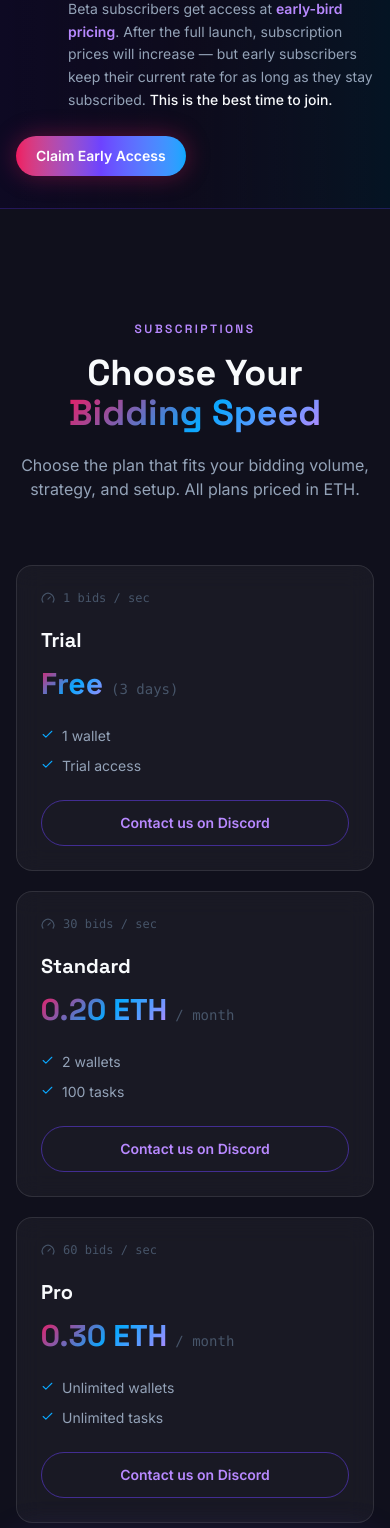
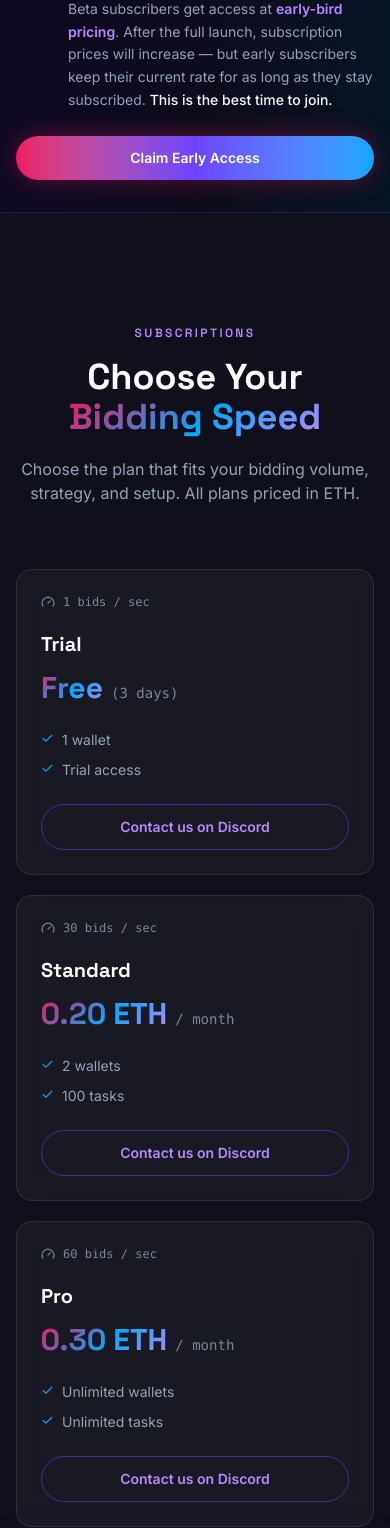
Before and after one commit to ayenisholah/bidshub, a Next.js app: page / in a window 390 px wide. Shown: the part 3200-4728 px from the top of the page. Built offline with nearby package versions, Linux system fonts and the light colour scheme.

Commit message:
Fix mobile CTA and pricing text contrast

```diff
--- a/src/components/sections/BetaNotice.tsx
+++ b/src/components/sections/BetaNotice.tsx
@@ -36,7 +36,10 @@ export function BetaNotice() {
               </p>
             </div>
           </div>
-          <DiscordButton variant="primary" className="shrink-0 text-sm px-5 py-2.5">
+          <DiscordButton
+            variant="primary"
+            className="w-full sm:w-auto md:shrink-0 text-sm px-5 py-3 sm:py-2.5"
+          >
             Claim Early Access
           </DiscordButton>
         </div>
--- a/src/components/sections/Pricing.tsx
+++ b/src/components/sections/Pricing.tsx
@@ -40,8 +40,8 @@ function PricingCard({ tier, index }: { tier: PricingTier; index: number }) {
 
         {/* Speed badge */}
         <div className="flex items-center gap-2 mb-5">
-          <Gauge size={14} className="text-text-muted" aria-hidden="true" />
-          <span className="text-xs text-text-muted font-mono">
+          <Gauge size={14} className="text-text-secondary/80" aria-hidden="true" />
+          <span className="text-xs text-text-secondary/80 font-mono">
             {tier.speedBps !== null
               ? `${tier.speedBps} bids / sec`
               : "Custom speed"}
@@ -57,7 +57,7 @@ function PricingCard({ tier, index }: { tier: PricingTier; index: number }) {
               <span className="text-3xl font-bold font-display tabnum gradient-text">
                 Free
               </span>
-              <span className="text-text-muted text-sm ml-2 font-mono">
+              <span className="text-text-secondary/80 text-sm ml-2 font-mono">
                 ({tier.note})
               </span>
             </div>
@@ -70,7 +70,7 @@ function PricingCard({ tier, index }: { tier: PricingTier; index: number }) {
               <span className="text-3xl font-bold font-display tabnum gradient-text">
                 {tier.price}
               </span>
-              <span className="text-text-muted text-sm font-mono">
+              <span className="text-text-secondary/80 text-sm font-mono">
                 {tier.period}
               </span>
             </div>
```
